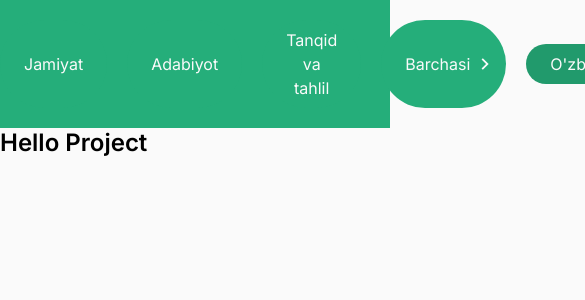
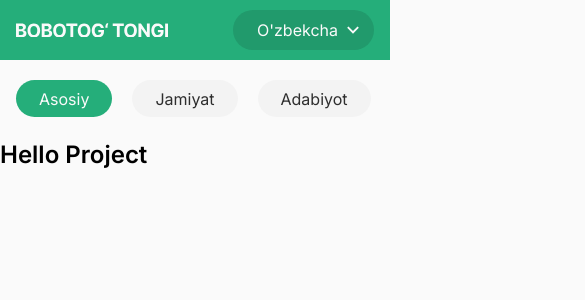
Before and after one commit to Sadullo1992/newspaper, a Next.js app: page / in a window 390 px wide. Shown: the top 300 px of the page, 585 px wide, since content can reach past the window. Built offline with nearby package versions, Linux system fonts and the light colour scheme.

Commit message:
feat: implement responvive header ui

```diff
--- a/components/Header.tsx
+++ b/components/Header.tsx
@@ -1,20 +1,47 @@
+import dynamic from 'next/dynamic';
+import { APP_CATEGORIES } from '@/constants/categories';
 import ArrowIcon from './ArrowIcon';
 import Button from './Button';
 import Dropdown from './Dropdown';
 import Logo from './Logo';
 import Modal from './Modal';
+const MediaQuery = dynamic(() => import('react-responsive'), {
+  ssr: false,
+});
 
 export default function Header() {
+  const appCategories = Object.entries(APP_CATEGORIES);
   return (
     <header className="header">
       <div className="container">
         <div className="header__inner">
-          <Logo width="262" height="25" />
+          <Logo className="logo" />
           <div className="header__wrapper">
             <nav className="nav">
-              <Button className="btn--link">Jamiyat</Button>
-              <Button className="btn--link">Adabiyot</Button>
-              <Button className="btn--link">Tanqid va tahlil</Button>
+              <Button href="/" className="btn--link btn--link--active">
+                Asosiy
+              </Button>
+              <MediaQuery minWidth={1280}>
+                {appCategories.slice(0, 3).map(([category, desc]) => (
+                  <Button href={category} key={category} className="btn--link">
+                    {desc}
+                  </Button>
+                ))}
+              </MediaQuery>
+              <MediaQuery minWidth={991} maxWidth={1280}>
+                {appCategories.slice(0, 2).map(([category, desc]) => (
+                  <Button href={category} key={category} className="btn--link">
+                    {desc}
+                  </Button>
+                ))}
+              </MediaQuery>
+              <MediaQuery maxWidth={991}>
+                {appCategories.map(([category, desc]) => (
+                  <Button href={category} key={category} className="btn--link">
+                    {desc}
+                  </Button>
+                ))}
+              </MediaQuery>
               <Button className="btn--link btn--arrow">
                 <span>Barchasi</span>
                 <ArrowIcon />
--- a/components/Logo.tsx
+++ b/components/Logo.tsx
@@ -1,13 +1,11 @@
 type LogoProps = {
-  width: string;
-  height: string;
+  className: string;
 };
 
-export default function Logo({ width, height }: LogoProps) {
+export default function Logo({ className }: LogoProps) {
   return (
     <svg
-      width={width}
-      height={height}
+      className={className}
       viewBox="0 0 262 25"
       enableBackground="new 0 0 262 25"
       fill="none"
--- a/constants/categories.ts
+++ b/constants/categories.ts
@@ -1,10 +1,10 @@
 import { AppCategory } from '@/types/types';
 
 export const APP_CATEGORIES: { [key in AppCategory]: string } = {
-  agro: 'Qishloq xo`jaligi',
+  jamiyat: 'Jamiyat',
   adabiyot: 'Adabiyot',
   tanqid: 'Tanqid va tahlil',
-  jamiyat: 'Jamiyat',
+  agro: 'Qishloq xo`jaligi',
   iqtisod: 'Iqtisodiyot',
   huquq: 'Huquq va majburiyatlar',
   turizm: 'Turizm va sport',
--- a/package.json
+++ b/package.json
@@ -15,6 +15,7 @@
     "next": "13.4.4",
     "react": "18.2.0",
     "react-dom": "18.2.0",
+    "react-responsive": "^9.0.2",
     "typescript": "5.0.4"
   },
   "devDependencies": {
--- a/styles/abstracts/_mixins.scss
+++ b/styles/abstracts/_mixins.scss
@@ -11,6 +11,11 @@
 }
 @mixin mobile {
   @media (max-width: 767px) {
+    @content;
+  }
+}
+@mixin mobilesmall {
+  @media (max-width: 400px) {
     @content;
   }
 }
--- a/styles/base/_base.scss
+++ b/styles/base/_base.scss
@@ -10,3 +10,12 @@ body {
   font-family: 'Inter', sans-serif;
   background-color: $white;
 }
+
+.logo {
+  width: 262px;
+  height: 25px;
+  @include mobile {
+    width: 152px;
+    height: 14.5px;
+  }
+}
--- a/styles/base/_helpers.scss
+++ b/styles/base/_helpers.scss
@@ -1,5 +1,12 @@
 .container {
   margin: 0 auto;
+  padding: 0 40px;
   max-width: 1200px;
   width: 100%;
+  @include mobile {
+    padding: 0 20px;
+  }
+  @include mobilesmall {
+    padding: 0 16px;
+  }
 }
--- a/styles/components/_buttons.scss
+++ b/styles/components/_buttons.scss
@@ -11,9 +11,25 @@
     border-radius: 50px;
     background-color: $green;
     transition: all 0.3s linear;
+    text-decoration: none;
     &:hover {
       color: $green;
       background-color: $light;
+    }
+    @include tablet {
+      color: $dark;
+      background-color: $light;
+      &:hover {
+        color: $dark;
+        background-color: $light;
+      }
+      &--active {
+        color: $white;
+        background-color: $green;
+      }
+    }
+    @include mobile {
+      padding: 6.5px 23px;
     }
   }
   &--arrow {
--- a/styles/layout/_header.scss
+++ b/styles/layout/_header.scss
@@ -1,5 +1,5 @@
 .header {
-  padding: 20px 0;
+  padding: 20px 0 17px;
   background-color: $green;
   &__inner {
     display: flex;
@@ -11,4 +11,11 @@
     align-items: center;
     gap: 20px;
   }
+  @include tablet {
+    margin-bottom: 87px;
+  }
+  @include mobile {
+    padding: 10px 0;
+    margin-bottom: 80px;
+  }
 }
--- a/styles/layout/_modal.scss
+++ b/styles/layout/_modal.scss
@@ -13,12 +13,29 @@
     padding: 80px 88px;
     display: grid;
     grid-template-columns: repeat(4, 1fr);
+    justify-content: center;
     gap: 40px 24px;
     position: relative;
     .btn--modal-close {
       position: absolute;
       top: 20px;
       right: 20px;
+      @include mobile {
+        top: 10px;
+        right: 10px;
+      }
+    }
+    @include tablet {
+      padding: 60px 50px;
+      gap: 24px;
+      max-width: 600px;
+    }
+    @include mobile {
+      padding: 40px 16px;
+      gap: 20px 14px;
+      grid-template-columns: repeat(3, 1fr);
+      max-width: 360px;
+      border-radius: 24px;
     }
   }
   &__menu-item {
@@ -37,18 +54,33 @@
       border-radius: 24px;
       box-shadow: 4px 8px 25px rgba(33, 154, 108, 0.08);
       transition: background-color 0.1s linear;
+      @include tablet {
+        height: 100px;
+        width: 100px;
+        svg {
+          transform: scale(0.65);
+        }
+      }
     }
     &__title {
       @include h3;
       color: $black;
       text-align: center;
       transition: color 0.1s linear;
+      @include mobile {
+        font-size: 14px;
+        line-height: 1.5;
+        font-weight: 600;
+      }
     }
     &:hover &__img-wrap {
       background-color: $green-lighter;
     }
     &:hover &__title {
       color: $green;
+    }
+    @include mobile {
+      gap: 8px;
     }
   }
   &--active {
@@ -66,7 +98,7 @@
   position: fixed;
   top: 0;
   left: 0;
-  background-color: rgba($color: #000000, $alpha: 0.7);
+  background-color: rgba($color: #000000, $alpha: 0.3);
   opacity: 0;
   z-index: -3;
   transition: all 0.3s linear;
--- a/styles/layout/_nav.scss
+++ b/styles/layout/_nav.scss
@@ -1,4 +1,34 @@
 .nav {
   display: flex;
   gap: 20px;
+  .btn--link:nth-child(1) {
+    display: none;
+  }
+  @include tablet {
+    position: absolute;
+    top: 100px;
+    left: 0;
+    padding-left: 40px;
+    z-index: 2;
+    overflow-x: auto;
+    width: 100%;
+    &::-webkit-scrollbar {
+      display: none;
+    }
+    -ms-overflow-style: none;
+    scrollbar-width: none;
+    .btn--link {
+      flex-shrink: 0;
+    }
+    .btn--link:nth-child(1) {
+      display: initial;
+    }
+  }
+  @include mobile {
+    top: 80px;
+    padding-left: 20px;
+  }
+  @include mobilesmall {
+    padding-left: 16px;
+  }
 }
```
Also changed, not shown: 1 other file (tests, documents, lock files or other folders).
